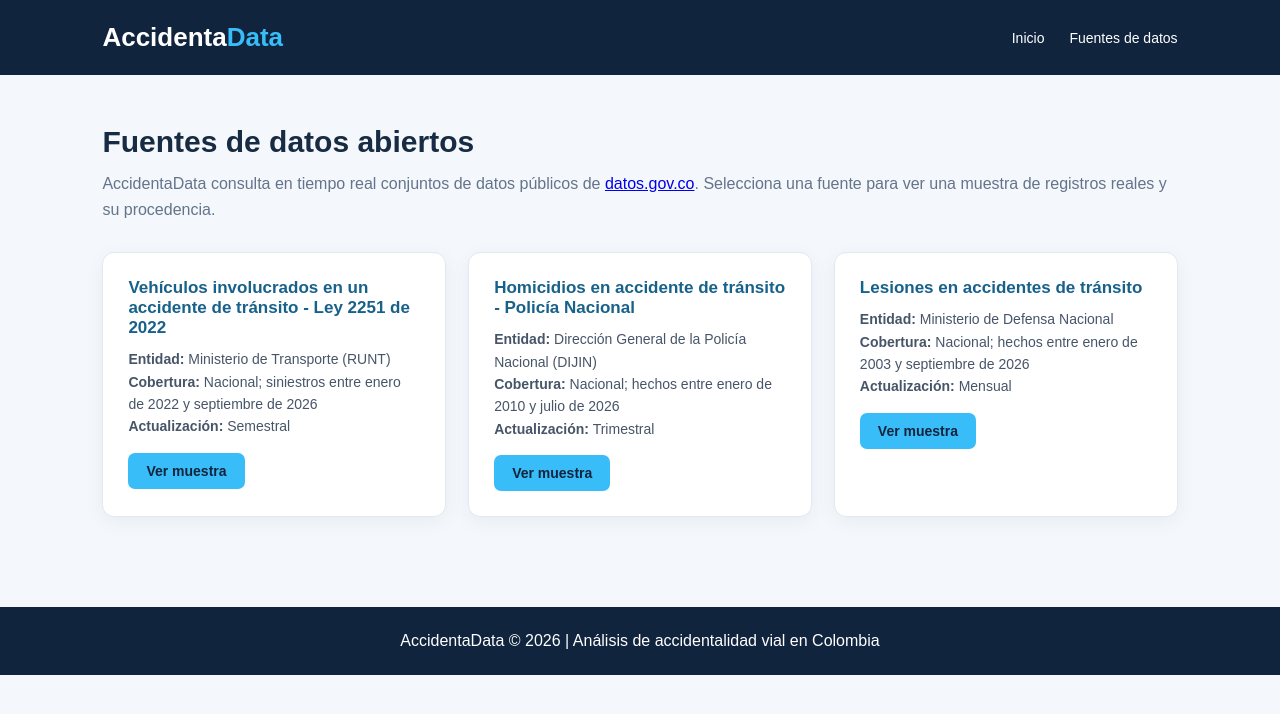
After one commit to ferneymbravog-stack/Proyecto, a Django app: page /fuentes/ in a window 1280 px wide. The commit adds this page. Shown: the top 714 px of the page. Run offline with Django 5.2, Linux system fonts and the light colour scheme.

Commit message:
Integrate open data sources into the Django app (AD-02)
- Add data service that fetches samples from catalog sources
- Add /fuentes/ page with real records and source attribution
- Handle connection errors, empty responses and unknown sources
- Fix ntej-qq7v publisher and document verified metadata and limits
- Add tests/__init__.py so manage.py test discovers all tests
- Clarify AD-xx codes vs GitHub issue numbers in README

Refs #6

```diff
--- /dev/null
+++ b/accidentes/templates/accidentes/fuentes.html
@@ -0,0 +1,308 @@
+<!DOCTYPE html>
+<html lang="es">
+<head>
+    <meta charset="UTF-8">
+    <meta name="viewport" content="width=device-width, initial-scale=1.0">
+    <title>Fuentes de datos | AccidentaData</title>
+
+    <style>
+        * {
+            margin: 0;
+            padding: 0;
+            box-sizing: border-box;
+            font-family: Arial, sans-serif;
+        }
+
+        body {
+            background: #f4f7fb;
+            color: #172b42;
+        }
+
+        header {
+            background: #10243e;
+            color: white;
+            padding: 22px 8%;
+            display: flex;
+            justify-content: space-between;
+            align-items: center;
+            flex-wrap: wrap;
+            gap: 15px;
+        }
+
+        .logo {
+            font-size: 26px;
+            font-weight: bold;
+            color: white;
+            text-decoration: none;
+        }
+
+        .logo span {
+            color: #38bdf8;
+        }
+
+        nav {
+            display: flex;
+            gap: 25px;
+            flex-wrap: wrap;
+        }
+
+        nav a {
+            color: white;
+            text-decoration: none;
+            font-size: 14px;
+        }
+
+        nav a:hover {
+            color: #38bdf8;
+        }
+
+        .container {
+            padding: 50px 8%;
+        }
+
+        h1 {
+            font-size: 30px;
+            margin-bottom: 12px;
+        }
+
+        h2 {
+            font-size: 22px;
+            margin: 35px 0 12px;
+        }
+
+        .description {
+            color: #64748b;
+            line-height: 1.6;
+        }
+
+        .cards {
+            display: grid;
+            grid-template-columns: repeat(auto-fit, minmax(260px, 1fr));
+            gap: 22px;
+            margin-top: 30px;
+        }
+
+        .card {
+            background: white;
+            padding: 25px;
+            border-radius: 12px;
+            box-shadow: 0 5px 20px #0000000d;
+            border: 1px solid #e2e8f0;
+        }
+
+        .card.selected {
+            border: 2px solid #17618b;
+        }
+
+        .card h3 {
+            color: #17618b;
+            margin-bottom: 10px;
+            font-size: 17px;
+        }
+
+        .card p,
+        .card li {
+            color: #475569;
+            font-size: 14px;
+            line-height: 1.6;
+        }
+
+        .card a.button {
+            display: inline-block;
+            margin-top: 15px;
+            padding: 10px 18px;
+            background: #38bdf8;
+            border-radius: 7px;
+            color: #10243e;
+            font-weight: bold;
+            text-decoration: none;
+            font-size: 14px;
+        }
+
+        .notice {
+            margin-top: 30px;
+            padding: 18px 20px;
+            border-radius: 6px;
+            line-height: 1.6;
+        }
+
+        .notice.info {
+            background: #e0f2fe;
+            border-left: 4px solid #0284c7;
+            color: #164e63;
+        }
+
+        .notice.error {
+            background: #fee2e2;
+            border-left: 4px solid #dc2626;
+            color: #7f1d1d;
+        }
+
+        .notice ul {
+            margin: 8px 0 0 20px;
+        }
+
+        .table-wrapper {
+            overflow-x: auto;
+            margin-top: 15px;
+            background: white;
+            border: 1px solid #e2e8f0;
+            border-radius: 8px;
+        }
+
+        table {
+            border-collapse: collapse;
+            width: 100%;
+            font-size: 13px;
+        }
+
+        th,
+        td {
+            padding: 10px 12px;
+            text-align: left;
+            border-bottom: 1px solid #e2e8f0;
+            white-space: nowrap;
+        }
+
+        th {
+            background: #f1f5f9;
+            color: #10243e;
+        }
+
+        .source {
+            margin-top: 15px;
+            font-size: 13px;
+            color: #64748b;
+            line-height: 1.6;
+        }
+
+        .source a {
+            color: #17618b;
+        }
+
+        footer {
+            background: #10243e;
+            color: white;
+            text-align: center;
+            padding: 25px;
+            margin-top: 40px;
+        }
+
+        @media (max-width: 600px) {
+            header {
+                padding: 20px 5%;
+            }
+
+            .container {
+                padding: 35px 5%;
+            }
+        }
+    </style>
+</head>
+
+<body>
+
+    <header>
+        <a class="logo" href="{% url 'inicio' %}">Accidenta<span>Data</span></a>
+
+        <nav>
+            <a href="{% url 'inicio' %}">Inicio</a>
+            <a href="{% url 'fuentes' %}">Fuentes de datos</a>
+        </nav>
+    </header>
+
+    <main class="container">
+        <h1>Fuentes de datos abiertos</h1>
+
+        <p class="description">
+            AccidentaData consulta en tiempo real conjuntos de datos públicos de
+            <a href="https://www.datos.gov.co/">datos.gov.co</a>. Selecciona una
+            fuente para ver una muestra de registros reales y su procedencia.
+        </p>
+
+        {% if invalid %}
+            <div class="notice error" role="alert">
+                <strong>Fuente no encontrada:</strong>
+                «{{ invalid }}» no corresponde a ninguna fuente registrada.
+                Elige una de las opciones disponibles.
+            </div>
+        {% endif %}
+
+        <div class="cards">
+            {% for key, dataset in datasets.items %}
+                <article class="card{% if key == selected %} selected{% endif %}">
+                    <h3>{{ dataset.name }}</h3>
+                    <p><strong>Entidad:</strong> {{ dataset.publisher }}</p>
+                    <p><strong>Cobertura:</strong> {{ dataset.coverage }}</p>
+                    <p><strong>Actualización:</strong> {{ dataset.frequency }}</p>
+                    <a class="button" href="?fuente={{ key }}">Ver muestra</a>
+                </article>
+            {% endfor %}
+        </div>
+
+        {% if result %}
+            <section aria-labelledby="muestra">
+                <h2 id="muestra">Muestra: {{ result.dataset.name }}</h2>
+
+                {% if result.error %}
+                    <div class="notice error" role="alert">
+                        <strong>No fue posible obtener los datos.</strong>
+                        {{ result.error }} Intenta de nuevo en unos minutos.
+                    </div>
+                {% elif result.is_empty %}
+                    <div class="notice info">
+                        La fuente respondió correctamente, pero no devolvió registros.
+                    </div>
+                {% else %}
+                    <p class="description">
+                        Primeros {{ result.records|length }} registros, tal como los
+                        publica la entidad (sin limpieza ni transformación).
+                    </p>
+
+                    <div class="table-wrapper">
+                        <table>
+                            <thead>
+                                <tr>
+                                    {% for column in result.columns %}
+                                        <th scope="col">{{ column }}</th>
+                                    {% endfor %}
+                                </tr>
+                            </thead>
+                            <tbody>
+                                {% for row in result.records %}
+                                    <tr>
+                                        {% for value in row %}
+                                            <td>{{ value|default:"—" }}</td>
+                                        {% endfor %}
+                                    </tr>
+                                {% endfor %}
+                            </tbody>
+                        </table>
+                    </div>
+                {% endif %}
+
+                <div class="notice info">
+                    <strong>Cómo interpretar esta fuente:</strong>
+                    {{ result.dataset.count_unit }}
+                    <ul>
+                        {% for limitation in result.dataset.limitations %}
+                            <li>{{ limitation }}</li>
+                        {% endfor %}
+                    </ul>
+                </div>
+
+                <p class="source">
+                    Fuente: {{ result.dataset.publisher }} ·
+                    <a href="{{ result.dataset.source_url }}">{{ result.dataset.name }}</a>
+                    (ID {{ result.dataset.dataset_id }}) · Licencia {{ result.dataset.license }}.
+                </p>
+            </section>
+        {% endif %}
+    </main>
+
+    <footer>
+        AccidentaData © 2026 | Análisis de accidentalidad vial en Colombia
+    </footer>
+
+</body>
+</html>
--- a/accidentes/templates/accidentes/inicio.html
+++ b/accidentes/templates/accidentes/inicio.html
@@ -172,6 +172,7 @@
             <a href="#estadisticas">Estadísticas</a>
             <a href="#analisis">Análisis</a>
             <a href="#prevencion">Prevención</a>
+            <a href="{% url 'fuentes' %}">Fuentes de datos</a>
         </nav>
     </header>
 
--- a/accidentes/urls.py
+++ b/accidentes/urls.py
@@ -3,4 +3,5 @@ from . import views
 
 urlpatterns = [
     path('', views.inicio, name='inicio'),
+    path('fuentes/', views.fuentes, name='fuentes'),
 ]
--- a/accidentes/views.py
+++ b/accidentes/views.py
@@ -1,5 +1,34 @@
+from django.core.cache import cache
 from django.shortcuts import render
+
+from accidentadata.data_sources.catalog import DATASETS
+from accidentadata.data_sources.service import DEFAULT_SAMPLE_SIZE, fetch_sample
+
+SAMPLE_CACHE_SECONDS = 600
 
 
 def inicio(request):
     return render(request, 'accidentes/inicio.html')
+
+
+def fuentes(request):
+    context = {'datasets': DATASETS, 'selected': None, 'result': None, 'invalid': ''}
+    key = request.GET.get('fuente', '').strip()
+
+    if not key:
+        return render(request, 'accidentes/fuentes.html', context)
+
+    if key not in DATASETS:
+        context['invalid'] = key
+        return render(request, 'accidentes/fuentes.html', context, status=404)
+
+    cache_key = f'fuente-muestra:{key}:{DEFAULT_SAMPLE_SIZE}'
+    result = cache.get(cache_key)
+    if result is None:
+        result = fetch_sample(key, limit=DEFAULT_SAMPLE_SIZE)
+        if not result.error:
+            cache.set(cache_key, result, SAMPLE_CACHE_SECONDS)
+
+    context['selected'] = key
+    context['result'] = result
+    return render(request, 'accidentes/fuentes.html', context)
```
Also changed, not shown: accidentadata/data_sources/catalog.py (+74 -15 lines), accidentadata/data_sources/service.py (added, +64 -0 lines), accidentes/tests.py (+98 -1 lines), docs/data-sources.md (+37 -16 lines), tests/test_data_service.py (added, +101 -0 lines), README.md, tests/__init__.py (added).
